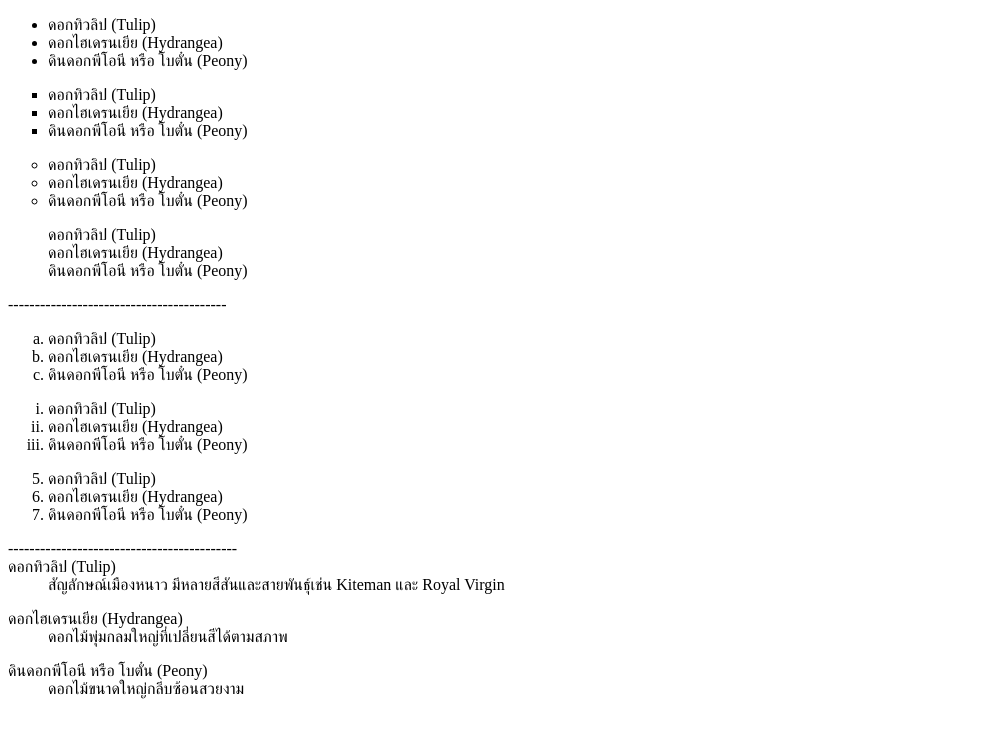
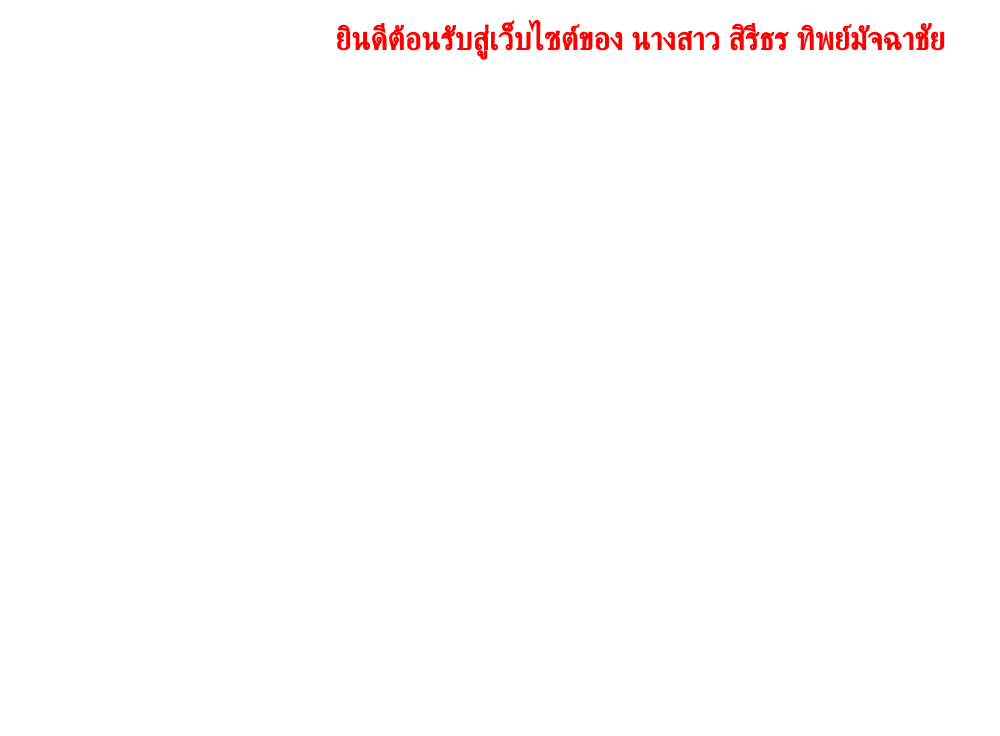
Before and after one commit to sireethon39/sireethon, a plain HTML site: page index.html in a window 1280 px wide. Shown: the whole page, without its empty margins (0-1000 px from the left). Drawn offline with Linux system fonts and the light colour scheme.

Commit message:
Update index.html

```diff
--- a/index.html
+++ b/index.html
@@ -1,71 +1,10 @@
 <!DOCTYPE html>
 <html lang="th">
 <head>
-<title>work04 html lists</title>
+<title>ยินดีต้อนรับ</title>
 <meta charset ="utf-8"
-</head>
-<body>
-<!--
-ดอกทิวลิป (Tulip): สัญลักษณ์เมืองหนาว มีหลายสีสันและสายพันธุ์ เช่น Kiteman และ Royal Virginดอกไฮเดรนเยีย (Hydrangea): ดอกไม้พุ่มกลมใหญ่ที่เปลี่ยนสีได้ตามสภาพดินดอกพีโอนี หรือ โบตั๋น (Peony): ดอกไม้ขนาดใหญ่กลีบซ้อนสวยงาม
--->
-
-<ul>
-<li>ดอกทิวลิป (Tulip)</li>
-<li>ดอกไฮเดรนเยีย (Hydrangea)</li>
-<li>ดินดอกพีโอนี หรือ โบตั๋น (Peony)</li>
-</ul>
-
-<ul type="square">
-<li>ดอกทิวลิป (Tulip)</li>
-<li>ดอกไฮเดรนเยีย (Hydrangea)</li>
-<li>ดินดอกพีโอนี หรือ โบตั๋น (Peony)</li>
-</ul>
-
-<ul type="circle">
-<li>ดอกทิวลิป (Tulip)</li>
-<li>ดอกไฮเดรนเยีย (Hydrangea)</li>
-<li>ดินดอกพีโอนี หรือ โบตั๋น (Peony)</li>
-</ul>
-
-<ul type="none">
-<li>ดอกทิวลิป (Tulip)</li>
-<li>ดอกไฮเดรนเยีย (Hydrangea)</li>
-<li>ดินดอกพีโอนี หรือ โบตั๋น (Peony)</li>
-</ul>
------------------------------------------
-<ol type="a">
-<li>ดอกทิวลิป (Tulip)</li>
-<li>ดอกไฮเดรนเยีย (Hydrangea)</li>
-<li>ดินดอกพีโอนี หรือ โบตั๋น (Peony)</li>
-</ol>
-
-<ol type="i">
-<li>ดอกทิวลิป (Tulip)</li>
-<li>ดอกไฮเดรนเยีย (Hydrangea)</li>
-<li>ดินดอกพีโอนี หรือ โบตั๋น (Peony)</li>
-</ol>
-
-<ol start="5" type="1">
-<li>ดอกทิวลิป (Tulip)</li>
-<li>ดอกไฮเดรนเยีย (Hydrangea)</li>
-<li>ดินดอกพีโอนี หรือ โบตั๋น (Peony)</li>
-</ol>
-
--------------------------------------------
-<dd>
-<dt>ดอกทิวลิป (Tulip) </dt>
-<dd>สัญลักษณ์เมืองหนาว มีหลายสีสันและสายพันธุ์เช่น Kiteman และ Royal Virgin </dd>
-<dl>
-
-<dd>
-<dt>ดอกไฮเดรนเยีย (Hydrangea) </dt>
-<dd>ดอกไม้พุ่มกลมใหญ่ที่เปลี่ยนสีได้ตามสภาพ</dd>
-<dl>
-
-<dd>
-<dt>ดินดอกพีโอนี หรือ โบตั๋น (Peony) </dt>
-<dd>ดอกไม้ขนาดใหญ่กลีบซ้อนสวยงาม</dd>
-<dl>
-
 </body>
 </html>
+<h1 style="color:red;font-size:200%;text-align:center;font-family:">ยินดีต้อนรับสู่เว็บไซต์ของ นางสาว สิรีธร ทิพย์มัจฉาชัย </h1>
+</body>
+</html>
```
